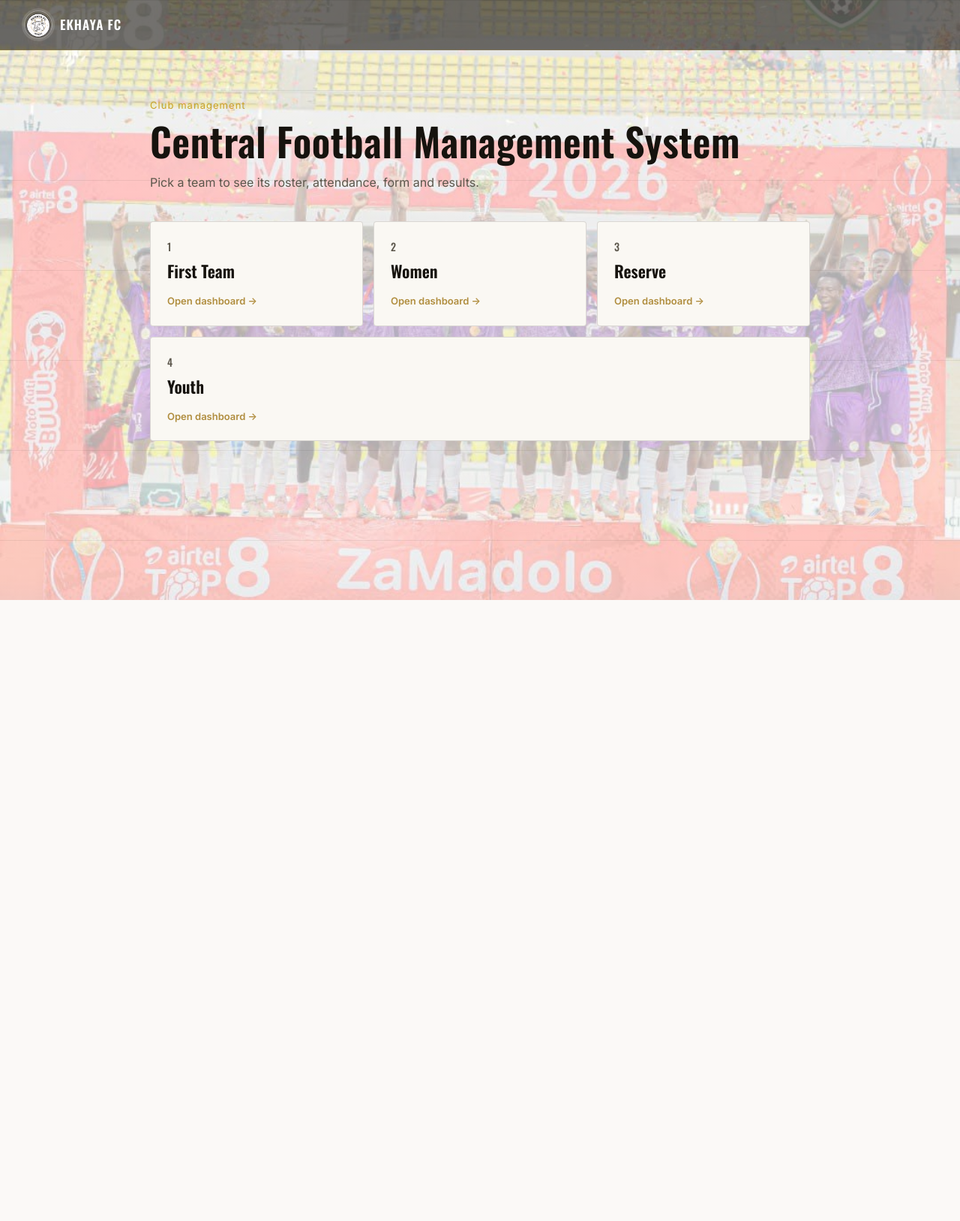
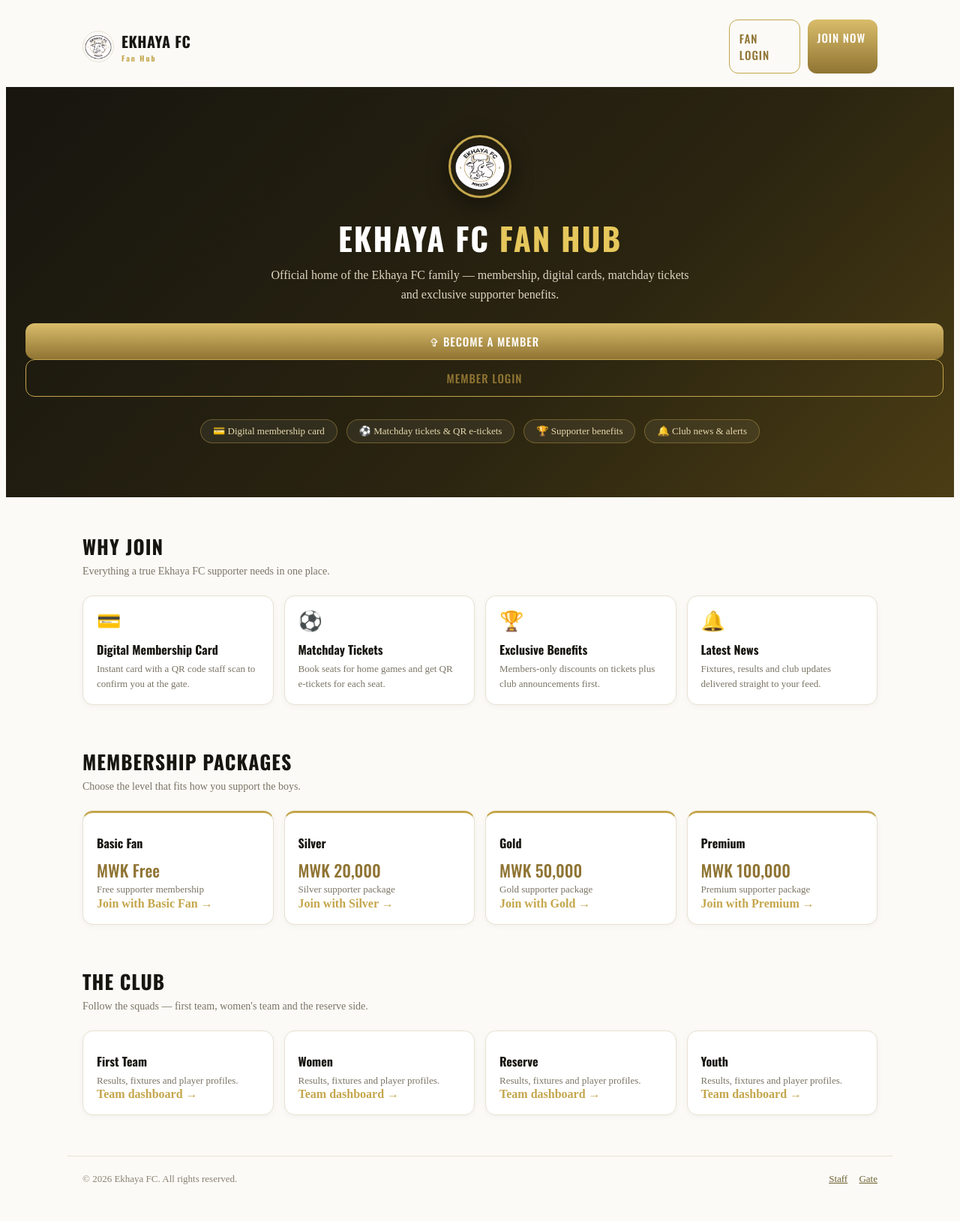
Before and after one commit to cesc02/ekhaya-nexus, a Flask app: page / in a window 1280 px wide. Shown: the whole page at 75% size. Before the commit the page ends 800 px from the top, so only its background shows below. Run offline with Flask 3, Linux system fonts and the light colour scheme; data comes from the database, SQL or seed files in the repository.

Commit message:
Serve Ekhaya FC Fan Hub as the root landing page
- / now renders a public Fan Hub landing (register/login CTAs, membership
  packages, why-join tiles, club links) where the club/team selector used to be
- club/team management moved to /club (club_landing); staff back-links updated
- keeps /team/<id> dashboards reachable from the landing

```diff
--- a/app.py
+++ b/app.py
@@ -152,6 +152,15 @@
 
 @app.route("/")
 def team_select():
+    """Public landing: the Ekhaya FC Fan Hub (membership system)."""
+    teams = get_all_teams()
+    packages = mdb.get_packages(active_only=True)
+    return render_template("fan_home.html", teams=teams, packages=packages)
+
+
+@app.route("/club")
+def club_landing():
+    """Club / team management home — kept for staff & admin access."""
     teams = get_all_teams()
     return render_template("team_select.html", teams=teams)
 
--- a/templates/404.html
+++ b/templates/404.html
@@ -4,6 +4,6 @@
 <section class="placeholder">
   <h1 class="placeholder-title">Team not found</h1>
   <p class="placeholder-text">That team doesn't exist. Head back and pick one from the list.</p>
-  <a class="back-link" href="{{ url_for('team_select') }}">&larr; Back to team selection</a>
+  <a class="back-link" href="{{ url_for('club_landing') }}">&larr; Back to team selection</a>
 </section>
 {% endblock %}
--- a/templates/admin_login.html
+++ b/templates/admin_login.html
@@ -36,7 +36,7 @@
         </div>
         <button class="btn btn-gold" type="submit" style="margin-top:8px">Sign In</button>
       </form>
-      <p class="admin-login-back"><a href="{{ url_for('team_select') }}">&larr; Back to app</a></p>
+      <p class="admin-login-back"><a href="{{ url_for('club_landing') }}">&larr; Back to app</a></p>
     </div>
   </main>
 </body>
--- a/templates/base.html
+++ b/templates/base.html
@@ -12,7 +12,7 @@
   <div class="pitch-lines" aria-hidden="true"></div>
 
   <header class="topbar">
-    <a class="brand" href="{{ url_for('team_select') }}">
+    <a class="brand" href="{{ url_for('club_landing') }}">
       <img class="brand-mark" src="{{ url_for('static', filename='img/crest.png') }}" alt="Ekhaya FC crest">
       <span class="brand-name">Ekhaya FC</span>
     </a>
--- a/templates/dashboard.html
+++ b/templates/dashboard.html
@@ -143,6 +143,6 @@
     {% endif %}
   </div>
 
-  <a class="back-link" href="{{ url_for('team_select') }}">&larr; Back to team selection</a>
+  <a class="back-link" href="{{ url_for('club_landing') }}">&larr; Back to team selection</a>
 </section>
 {% endblock %}
--- /dev/null
+++ b/templates/fan_home.html
@@ -0,0 +1,144 @@
+<!doctype html>
+<html lang="en">
+<head>
+  <meta charset="utf-8">
+  <meta name="viewport" content="width=device-width, initial-scale=1">
+  <title>Ekhaya FC Fan Hub — Join the Family</title>
+  <link rel="preconnect" href="https://fonts.googleapis.com">
+  <link href="https://fonts.googleapis.com/css2?family=Oswald:wght@500;600;700&family=Inter:wght@400;500;600;700&display=swap" rel="stylesheet">
+  <link rel="stylesheet" href="{{ url_for('static', filename='css/fanhub.css') }}?v=20260907">
+  <style>
+    .fan-landing { background: #fbfaf7; min-height: 100vh; }
+    .fan-land-top {
+      display: flex; align-items: center; justify-content: space-between;
+      max-width: 1100px; margin: 0 auto; padding: 18px 20px;
+    }
+    .fan-land-top .fan-brand { display: flex; align-items: center; gap: 10px; text-decoration: none; }
+    .fan-land-top .fan-crest { width: 42px; height: 42px; border-radius: 50%; }
+    .fan-land-top .fan-brand-name { font-family: 'Oswald', sans-serif; color: #17150f; font-size: 20px; letter-spacing: .5px; }
+    .fan-land-top .fan-brand-name em { color: #c4a64c; font-style: normal; }
+    .fan-land-cta-row { display: flex; gap: 10px; }
+    .fan-hero {
+      background: linear-gradient(135deg, #17150f 0%, #2a2410 60%, #4b3d14 100%);
+      color: #fff; text-align: center; padding: 64px 20px 72px;
+    }
+    .fan-hero img.fan-crest { width: 84px; height: 84px; border-radius: 50%; border: 3px solid #c4a64c; box-shadow: 0 8px 30px rgba(0,0,0,.45); }
+    .fan-hero h1 {
+      font-family: 'Oswald', sans-serif; font-weight: 700; font-size: 42px;
+      letter-spacing: 2px; margin: 18px 0 6px; color: #fff;
+    }
+    .fan-hero h1 span { color: #e6c75c; }
+    .fan-hero p.tagline { color: #ded6c0; font-size: 16px; max-width: 560px; margin: 0 auto 26px; line-height: 1.6; }
+    .fan-hero .fan-btn { margin: 0 6px; }
+    .fan-hero .fan-badge-row {
+      display: flex; justify-content: center; gap: 12px; margin-top: 30px; flex-wrap: wrap;
+    }
+    .fan-badge {
+      background: rgba(255,255,255,.06); border: 1px solid rgba(198,166,76,.4);
+      border-radius: 999px; padding: 7px 16px; font-size: 13px; color: #e6d9ae;
+    }
+    .fan-land-section { max-width: 1100px; margin: 0 auto; padding: 46px 20px 10px; }
+    .fan-land-section h2 {
+      font-family: 'Oswald', sans-serif; color: #17150f; font-size: 26px;
+      letter-spacing: 1px; margin: 0 0 6px;
+    }
+    .fan-land-section .sub { color: #7a7465; margin: 0 0 24px; font-size: 14px; }
+    .fan-land-grid { display: grid; grid-template-columns: repeat(auto-fit, minmax(200px, 1fr)); gap: 14px; }
+    .fan-land-tile {
+      background: #fff; border: 1px solid #e8e1d0; border-radius: 14px; padding: 18px;
+      box-shadow: 0 2px 8px rgba(23,21,15,.04);
+    }
+    .fan-land-tile .icon { font-size: 26px; }
+    .fan-land-tile h3 { font-family: 'Oswald', sans-serif; font-size: 16px; margin: 10px 0 4px; color: #17150f; }
+    .fan-land-tile p { font-size: 13px; color: #7a7465; margin: 0; line-height: 1.5; }
+    .fan-pkg { border-top: 3px solid #c4a64c; }
+    .fan-pkg .price { font-family: 'Oswald', sans-serif; font-size: 22px; color: #8f7433; margin-top: 8px; }
+    .fan-land-foot {
+      max-width: 1100px; margin: 44px auto 0; padding: 22px 20px 40px;
+      border-top: 1px solid #e8e1d0; color: #8a8372; font-size: 13px;
+      display: flex; justify-content: space-between; gap: 16px; flex-wrap: wrap;
+    }
+    .fan-land-foot a { color: #6d6130; text-decoration: underline; margin-left: 12px; }
+    .fan-hello-meta a, .fan-land-sec-link { color: #c4a64c; font-weight: 600; text-decoration: none; }
+  </style>
+</head>
+<body class="fan-landing">
+  <div class="fan-land-top">
+    <a class="fan-brand" href="/">
+      <img class="fan-crest" src="{{ url_for('static', filename='img/crest.png') }}" alt="Ekhaya FC">
+      <span class="fan-brand-name">EKHAYA FC <em>Fan Hub</em></span>
+    </a>
+    <div class="fan-land-cta-row">
+      <a class="fan-btn fan-btn-outline" href="{{ url_for('fanhub.fan_login') }}">Fan Login</a>
+      <a class="fan-btn fan-btn-gold" href="{{ url_for('fanhub.fan_register') }}">Join Now</a>
+    </div>
+  </div>
+
+  <section class="fan-hero">
+    <img class="fan-crest" src="{{ url_for('static', filename='img/crest.png') }}" alt="Ekhaya FC">
+    <h1>EKHAYA FC<span> FAN HUB</span></h1>
+    <p class="tagline">Official home of the Ekhaya FC family — membership, digital cards,
+      matchday tickets and exclusive supporter benefits.</p>
+    <a class="fan-btn fan-btn-gold" href="{{ url_for('fanhub.fan_register') }}">&#10014; Become a Member</a>
+    <a class="fan-btn fan-btn-outline" href="{{ url_for('fanhub.fan_login') }}">Member Login</a>
+    <div class="fan-badge-row">
+      <span class="fan-badge">&#128179; Digital membership card</span>
+      <span class="fan-badge">&#9917; Matchday tickets &amp; QR e-tickets</span>
+      <span class="fan-badge">&#127942; Supporter benefits</span>
+      <span class="fan-badge">&#128276; Club news &amp; alerts</span>
+    </div>
+  </section>
+
+  <section class="fan-land-section">
+    <h2>WHY JOIN</h2>
+    <p class="sub">Everything a true Ekhaya FC supporter needs in one place.</p>
+    <div class="fan-land-grid">
+      <div class="fan-land-tile"><div class="icon">&#128179;</div><h3>Digital Membership Card</h3>
+        <p>Instant card with a QR code staff scan to confirm you at the gate.</p></div>
+      <div class="fan-land-tile"><div class="icon">&#9917;</div><h3>Matchday Tickets</h3>
+        <p>Book seats for home games and get QR e-tickets for each seat.</p></div>
+      <div class="fan-land-tile"><div class="icon">&#127942;</div><h3>Exclusive Benefits</h3>
+        <p>Members-only discounts on tickets plus club announcements first.</p></div>
+      <div class="fan-land-tile"><div class="icon">&#128276;</div><h3>Latest News</h3>
+        <p>Fixtures, results and club updates delivered straight to your feed.</p></div>
+    </div>
+  </section>
+
+  <section class="fan-land-section">
+    <h2>MEMBERSHIP PACKAGES</h2>
+    <p class="sub">Choose the level that fits how you support the boys.</p>
+    <div class="fan-land-grid">
+      {% for p in packages %}
+      <div class="fan-land-tile fan-pkg">
+        <h3>{{ p.name }}</h3>
+        <div class="price">MWK {{ '{:,}'.format(p.price_mwk|int) if p.price_mwk > 0 else 'Free' }}</div>
+        <p>{{ p.description or '' }}</p>
+        <a class="fan-land-sec-link" href="{{ url_for('fanhub.fan_register') }}">Join with {{ p.name }} &rarr;</a>
+      </div>
+      {% endfor %}
+    </div>
+  </section>
+
+  <section class="fan-land-section">
+    <h2>THE CLUB</h2>
+    <p class="sub">Follow the squads — first team, women's team and the reserve side.</p>
+    <div class="fan-land-grid">
+      {% for t in teams %}
+      <div class="fan-land-tile">
+        <h3>{{ t['name'] }}</h3>
+        <p>Results, fixtures and player profiles.</p>
+        <a class="fan-land-sec-link" href="{{ url_for('dashboard', team_id=t['id']) }}">Team dashboard &rarr;</a>
+      </div>
+      {% endfor %}
+    </div>
+  </section>
+
+  <footer class="fan-land-foot">
+    <span>&copy; 2026 Ekhaya FC. All rights reserved.</span>
+    <span>
+      <a href="{{ url_for('admin_login') }}">Staff</a>
+      <a href="/verify/ticket">Gate</a>
+    </span>
+  </footer>
+</body>
+</html>
--- a/templates/fans_join.html
+++ b/templates/fans_join.html
@@ -51,7 +51,7 @@
       </div>
       <div>
         <button class="btn btn-gold" type="submit">Join Ekhaya FC</button>
-        <a class="btn btn-outline" href="{{ url_for('team_select') }}">Cancel</a>
+        <a class="btn btn-outline" href="{{ url_for('club_landing') }}">Cancel</a>
       </div>
     </form>
   </div>
```
